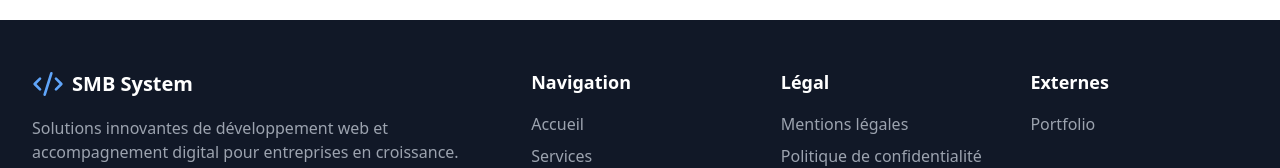
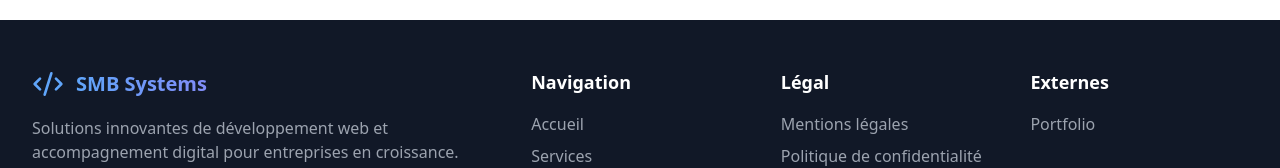
Before and after one commit to StringerBell69/SMBSystem, a React (Vite) app: page / in a window 1280 px wide. Shown: the part 3168-3336 px from the top of the page. Built offline with nearby package versions, Linux system fonts and the light colour scheme.

Commit message:
Update Footer.tsx

```diff
--- a/src/components/Footer.tsx
+++ b/src/components/Footer.tsx
@@ -10,7 +10,9 @@ const Footer = () => {
           <div className="col-span-1 md:col-span-2">
             <div className="flex items-center mb-4">
               <Code2 className="h-8 w-8 text-blue-400" />
-              <span className="ml-2 text-xl font-bold">SMB System</span>
+ <span className="ml-3 text-xl font-bold bg-clip-text text-transparent bg-gradient-to-r from-blue-400 to-indigo-400">
+                SMB Systems
+              </span>
             </div>
             <p className="text-gray-400 max-w-md">
               Solutions innovantes de développement web et accompagnement digital pour
```
